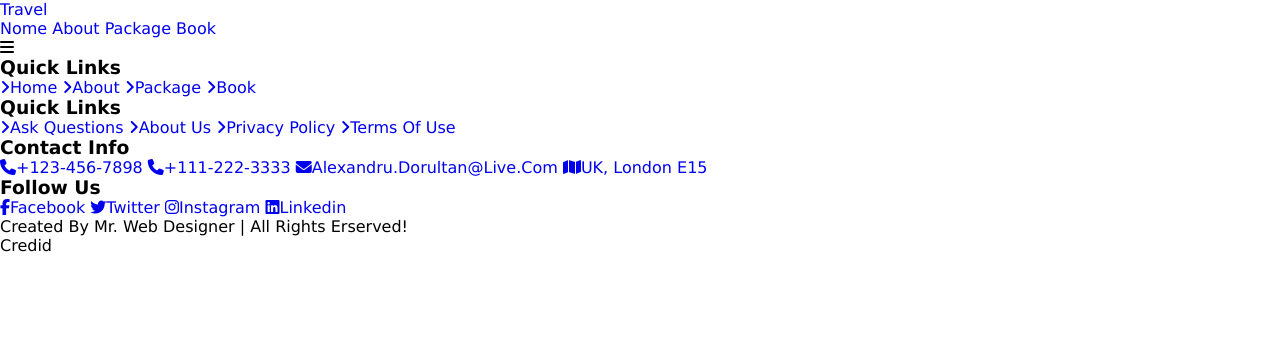
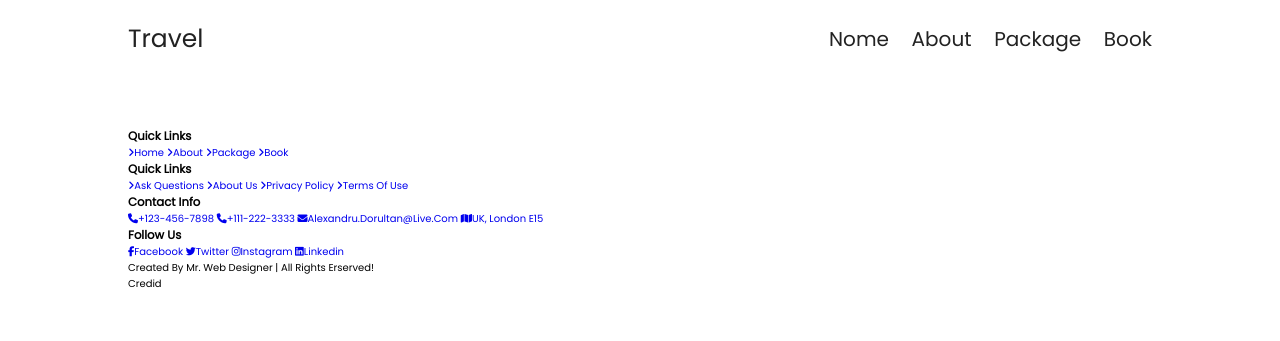
Before and after one commit to alexsjob89/my-content, a PHP site: page /book.html in a window 1280 px wide. Shown: the top 341 px of the page. Run offline with PHP 8.4, Linux system fonts and the light colour scheme; some libraries are stand-ins or nearby versions.

Commit message:
styleing

```diff
--- a/index.css
+++ b/index.css
@@ -16,10 +16,172 @@
     margin: 0;
     padding: 0;
     box-sizing: border-box;
-    font-family: Verdana, Geneva, Tahoma, sans-serif;
+    font-family: 'Poppins', sans-serif;
     outline: none;
     border: none;
     text-decoration: none;
     text-transform: capitalize;
-    transition: 0.2s linear;
 }
+
+html {
+    font-size: 62.5%;
+    overflow-x: hidden;
+}
+
+html::-webkit-scrollbar {
+    width: 1rem;
+    color: #8e44ad;
+}
+
+html::-webkit-scrollbar-track {
+    background-color: var(--white);
+}
+
+html::-webkit-scrollbar-thumb {
+    background-color: var(--main-color);
+}
+
+section {
+    padding: 5rem 10%;
+}
+
+@keyframe fadeIn {
+    0% {
+        transform: scale(0);
+        opacity: 0;
+    }
+}
+
+.heading {
+    background-size: cove !important;
+    background-position: center !important;
+    padding-top: 10rem;
+    padding-bottom: 15rem;
+    display: flex;
+    align-items: center;
+    justify-content: center;
+}
+
+.heading h1 {
+    font-size: 10rem;
+    text-transform: uppercase;
+    color: var(--white);
+    text-shadow: var(--text-shadow);
+}
+
+.btn {
+    display: inline-block;
+    background: var(--black);
+    margin-top: 1rem;
+    color: var(--white);
+    font-size: 1.7rem;
+    padding: 1rem 3rem;
+    cursor: pointer;
+}
+
+.btn:hover {
+    background: var(--main-color);
+}
+
+.heading-title {
+    text-align: center;
+    margin-bottom: 3rem;
+    font-size: 6rem;
+    text-transform: uppercase;
+    color: var(--black);
+}
+
+.header {
+    position: sticky;
+    top: 0;
+    left: 0;
+    right: 0;
+    z-index: 1000;
+    background-color: var(--white);
+    display: flex;
+    padding-top: 2rem;
+    padding-bottom: 2rem;
+    box-shadow: var(--box-shadow);
+    align-items: center;
+    justify-content: space-between;
+}
+
+.header .logo {
+    font-size: 2.5rem;
+    color: var(--black);
+}
+
+.header .navbar a {
+    font-size: 2rem;
+    margin-left: 2rem;
+    color: var(--black);
+}
+
+.header .navbar a:hover {
+    color: var(--main-color);
+}
+
+#menu-btn {
+    font-size: 2.5rem;
+    cursor: pointer;
+    color: var(--black);
+    display: none;
+}
+
+.home {
+    padding: 0;
+}
+
+.home .slide {
+    text-align: center;
+    padding: 2rem;
+    display: flex;
+    align-items: center;
+    justify-content: center;
+    background-size: cover !important;
+    background-position: center !important;
+    min-height: 60rem;
+}
+
+.home .slide .content {
+    width: 85rem;
+    display: none;
+}
+
+.home .swiper-slide-active .content {
+    display: inline-block;
+}
+
+.home .slide .content span {
+    display: block;
+    font-size: 2.2rem;
+    color: var(--light-white);
+    padding-bottom: 1rem;
+    animation: fadeIn 0.2s linear backwards 0.2s;
+}
+
+.home .slide .content h3 {
+    font-size: 6vw;
+    color: var(--white);
+    text-transform: uppercase;
+    line-height: 1;
+    text-shadow: var(--text-shadow);
+    padding: 1rem 0;
+    animation: fadeIn 0.2s linear backwards 0.4s;
+}
+
+.home .slide .content .btn {
+    animation: fadeIn 0.2s linear backwards 0.6s;
+}
+
+.home .swiper-button-next,
+.home .swiper-button-prev {
+    top: inherit;
+    left: inherit;
+    bottom: 0;
+    right: 0;
+    height: 7rem;
+    width: 7rem;
+    background: var(--white);
+    color: var(--black);
+}
```
